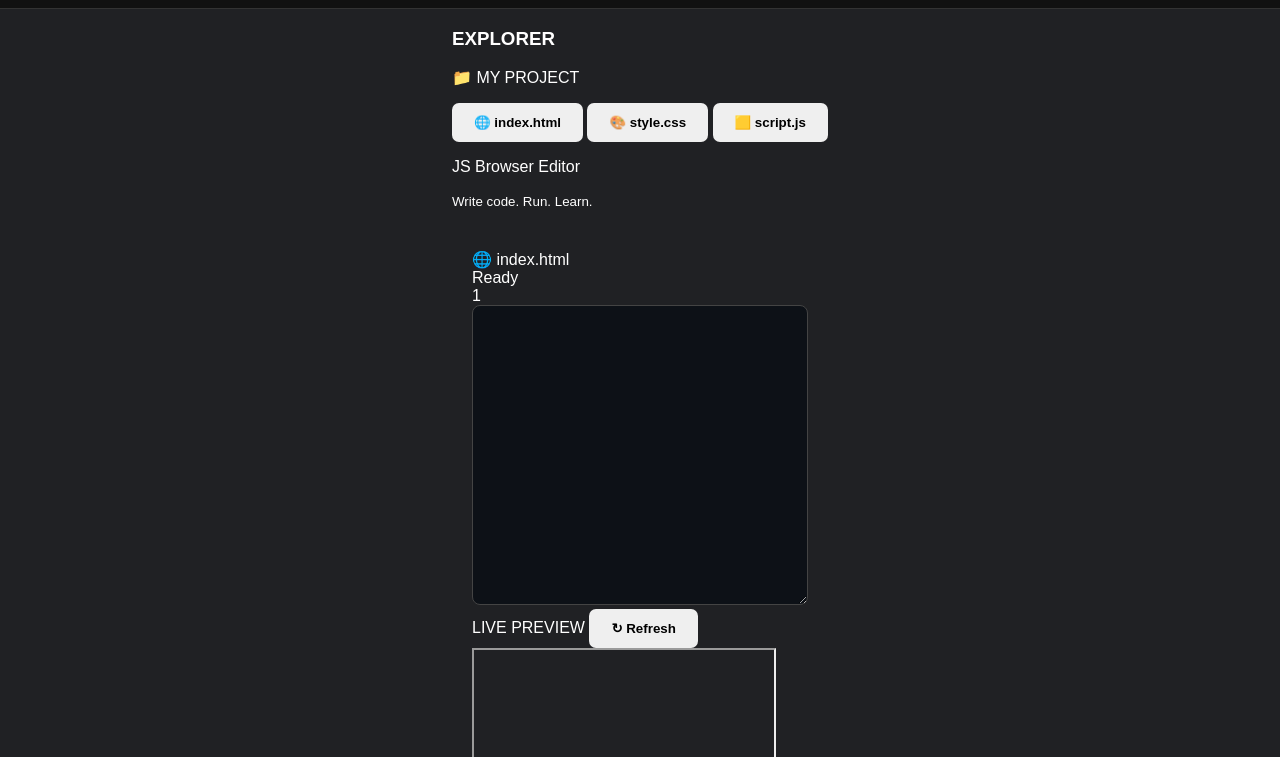
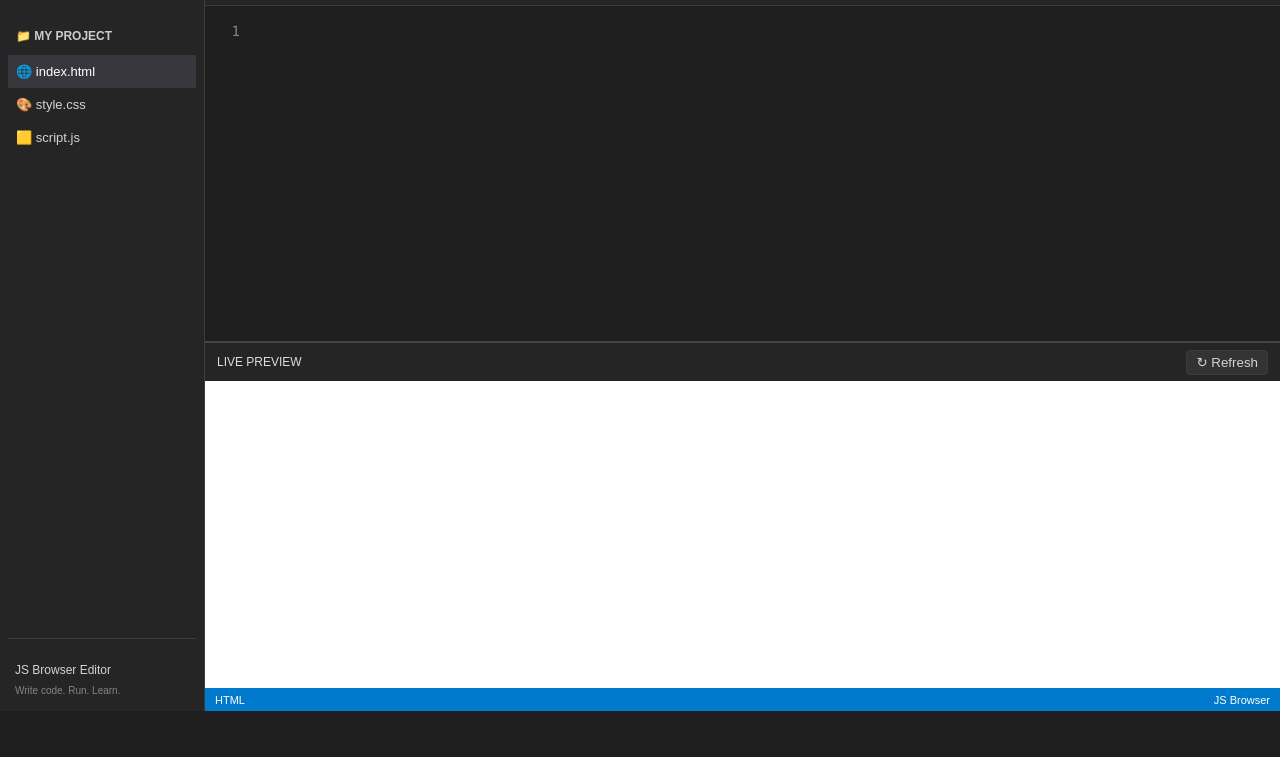
Before and after one commit to ssff46672-cmyk/js-browser, a website: page index.html in a window 1280 px wide. Shown: the part 89-846 px from the top of the page. After the commit the page ends 800 px from the top, so only its background shows below. Drawn offline with Linux system fonts and the light colour scheme.

Commit message:
Update style.Css

```diff
--- a/style.Css
+++ b/style.Css
@@ -2,205 +2,266 @@
     box-sizing: border-box;
 }
 
-html,
-body {
-    margin: 0;
-    min-height: 100%;
+:root {
+    --background: #1e1e1e;
+    --sidebar: #252526;
+    --panel: #181818;
+    --border: #3c3c3c;
+    --text: #d4d4d4;
+    --muted: #858585;
+    --blue: #007acc;
+    --green: #16825d;
 }
 
 body {
-    background: #202124;
+    margin: 0;
+    font-family: Arial, sans-serif;
+    background: var(--background);
+    color: var(--text);
+    height: 100vh;
+    overflow: hidden;
+}
+
+button {
+    font-family: inherit;
+    cursor: pointer;
+    color: var(--text);
+    background: #333333;
+    border: 1px solid var(--border);
+    border-radius: 4px;
+    padding: 7px 12px;
+}
+
+button:hover {
+    background: #454545;
+}
+
+.topbar {
+    height: 55px;
+    display: flex;
+    align-items: center;
+    justify-content: space-between;
+    padding: 0 18px;
+    background: #181818;
+    border-bottom: 1px solid var(--border);
+}
+
+.brand {
+    font-size: 20px;
+    font-weight: bold;
+    color: #ffffff;
+}
+
+.brand span {
+    color: #39a9ff;
+}
+
+.top-actions {
+    display: flex;
+    gap: 8px;
+}
+
+.run-btn {
+    background: var(--green);
+    border-color: var(--green);
     color: white;
-    font-family: Arial, sans-serif;
+    font-weight: bold;
+}
 
+.run-btn:hover {
+    background: #1b9b6d;
+}
+
+.workspace {
+    display: flex;
+    height: calc(100vh - 55px);
+}
+
+.sidebar {
+    width: 205px;
+    min-width: 160px;
+    background: var(--sidebar);
+    border-right: 1px solid var(--border);
     display: flex;
     flex-direction: column;
-    align-items: center;
+    padding: 14px 8px;
 }
 
-
-/* Header */
-
-header {
-    width: 100%;
-    background: #111;
-    border-bottom: 1px solid #333;
-    padding: 20px;
+.sidebar h3 {
+    font-size: 12px;
+    letter-spacing: 1px;
+    font-weight: normal;
+    margin: 3px 8px 20px;
 }
 
-.header-content {
-    max-width: 1200px;
-    margin: auto;
+.folder {
+    font-size: 12px;
+    font-weight: bold;
+    padding: 0 8px;
+    color: #cccccc;
+}
 
+.file {
+    text-align: left;
+    display: block;
+    width: 100%;
+    padding: 9px 8px;
+    background: transparent;
+    border: none;
+    border-radius: 0;
+    font-size: 13px;
+}
+
+.file:hover {
+    background: #2a2d2e;
+}
+
+.file.active {
+    background: #37373d;
+    color: #ffffff;
+}
+
+.sidebar-info {
+    margin-top: auto;
+    border-top: 1px solid var(--border);
+    padding: 12px 7px 0;
+    font-size: 12px;
+}
+
+.sidebar-info p {
+    margin-bottom: 6px;
+}
+
+.sidebar-info small {
+    color: var(--muted);
+}
+
+.main-area {
+    min-width: 0;
+    flex: 1;
+    display: flex;
+    flex-direction: column;
+}
+
+.tab-bar {
+    height: 40px;
+    flex-shrink: 0;
+    display: flex;
+    align-items: center;
+    justify-content: space-between;
+    padding: 0 15px;
+    background: #252526;
+    border-bottom: 1px solid var(--border);
+    font-size: 13px;
+}
+
+#saveStatus {
+    color: #9cdcfe;
+    font-size: 12px;
+}
+
+.editor-container {
+    height: 45%;
+    min-height: 150px;
+    display: flex;
+    overflow: hidden;
+    background: var(--background);
+}
+
+#lineNumbers {
+    width: 45px;
+    flex-shrink: 0;
+    padding: 14px 10px;
+    overflow: hidden;
+    text-align: right;
+    color: #858585;
+    background: var(--background);
+    font: 14px/22px Consolas, monospace;
+    white-space: pre;
+    user-select: none;
+}
+
+#editor {
+    flex: 1;
+    min-width: 0;
+    height: 100%;
+    resize: none;
+    border: none;
+    outline: none;
+    padding: 14px 12px;
+    color: #d4d4d4;
+    background: var(--background);
+    font: 14px/22px Consolas, "Courier New", monospace;
+    tab-size: 4;
+    white-space: pre;
+    overflow: auto;
+}
+
+.preview-section {
+    flex: 1;
+    min-height: 150px;
+    display: flex;
+    flex-direction: column;
+    border-top: 2px solid #444444;
+    background: white;
+}
+
+.preview-header {
+    height: 38px;
+    flex-shrink: 0;
     display: flex;
     justify-content: space-between;
     align-items: center;
-    gap: 20px;
+    padding: 0 12px;
+    background: #252526;
+    color: #dddddd;
+    font-size: 12px;
 }
 
-header h1 {
-    margin: 0;
+.preview-header button {
+    padding: 4px 9px;
 }
 
-header p {
-    margin: 6px 0 0;
-    color: #aaa;
+#preview {
+    flex: 1;
+    width: 100%;
+    border: none;
+    background: white;
 }
 
-
-/* Buttons */
-
-.toolbar {
+.statusbar {
+    height: 23px;
+    flex-shrink: 0;
     display: flex;
-    gap: 10px;
-}
-
-button {
-    border: none;
-    border-radius: 7px;
-    padding: 12px 22px;
-    cursor: pointer;
-    font-weight: bold;
-}
-
-#run {
-    background: #2ea043;
+    justify-content: space-between;
+    align-items: center;
+    padding: 0 10px;
+    background: var(--blue);
     color: white;
-}
-
-#clear {
-    background: #444;
-    color: white;
-}
-
-
-/* Main */
-
-main {
-    width: 100%;
-    max-width: 1200px;
-
-    margin: 40px auto;
-
-    padding: 0 20px;
-}
-
-
-/* Editors */
-
-.editors {
-    display: grid;
-    grid-template-columns: repeat(3, 1fr);
-    gap: 20px;
-}
-
-.editor h2,
-.preview h2,
-.console-section h2 {
-    margin-bottom: 10px;
-}
-
-textarea {
-    width: 100%;
-    height: 300px;
-
-    padding: 15px;
-
-    background: #0d1117;
-    color: #58a6ff;
-
-    border: 1px solid #444;
-    border-radius: 8px;
-
-    font-family: Consolas, monospace;
-    font-size: 14px;
-
-    resize: vertical;
-    outline: none;
-}
-
-
-/* Preview */
-
-.preview {
-    margin-top: 30px;
-}
-
-.preview iframe {
-    width: 100%;
-    height: 350px;
-
-    background: white;
-
-    border: 1px solid #444;
-    border-radius: 8px;
-}
-
-
-/* Console */
-
-.console-section {
-    margin-top: 30px;
-}
-
-#console {
-    width: 100%;
-    min-height: 180px;
-
-    padding: 15px;
-
-    background: #000;
-    color: #00ff66;
-
-    border: 1px solid #444;
-    border-radius: 8px;
-
-    font-family: Consolas, monospace;
-
-    white-space: pre-wrap;
-    overflow: auto;
-}
-
-
-/* Footer */
-
-footer {
-    width: 100%;
-
-    margin-top: 20px;
-    padding: 25px;
-
-    text-align: center;
-
-    background: #111;
-    color: #888;
-}
-
-
-/* Mobile */
-
-@media (max-width: 900px) {
-
-    .header-content {
-        flex-direction: column;
-        text-align: center;
-    }
-
-    .editors {
-        grid-template-columns: 1fr;
-    }
-
+    font-size: 11px;
 }
 
 @media (max-width: 600px) {
-
-    main {
-        padding: 0 12px;
-        margin-top: 25px;
+    .sidebar {
+        width: 125px;
+        min-width: 125px;
+        padding: 10px 5px;
     }
 
-    textarea {
-        height: 250px;
+    .brand {
+        font-size: 16px;
     }
 
+    .topbar {
+        padding: 0 8px;
+    }
+
+    .file {
+        font-size: 11px;
+        padding: 9px 4px;
+    }
+
+    #editor {
+        font-size: 12px;
+    }
 }
```
